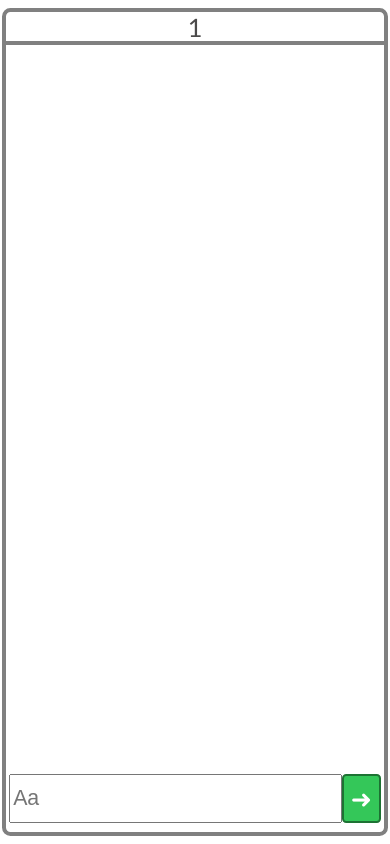
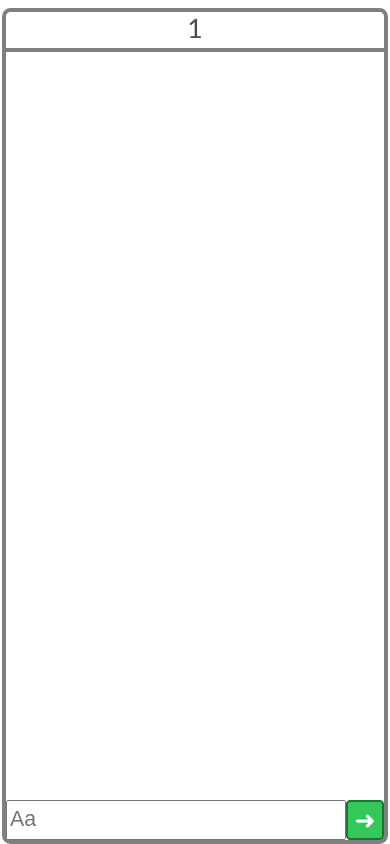
Before and after one commit to U1F928/web-chat-old, a Flask app: page /1 in a window 390 px wide. Run offline with Flask 2, Linux system fonts and the light colour scheme; some libraries are stand-ins or nearby versions.

Commit message:
refactored CSS, removed media queries

```diff
--- a/web_chat/static/chat/chat.css
+++ b/web_chat/static/chat/chat.css
@@ -5,10 +5,12 @@ body
 }
 #chat
 {
-	height: 98vh;
+	height: 99%;
+	width: 99%;
+	position: fixed;
 	box-sizing: border-box;
 	display: grid;
-	grid-template-rows: 4% auto 8%;
+	grid-template-rows: 30pt auto 30pt;
 	background-color: #fff;
 	font-family: "Calibri", "Roboto", sans-serif;
 	border: 0.5vh solid grey;
@@ -18,28 +20,14 @@ body
 	margin-left: 0.5vw;
 	margin-right: 0.5vw;
 }
-@media only screen and (max-height: 600px)
-{
-	#chat
-	{
-		grid-template-rows: 4% auto 8%;
-	}
-}
-@media only screen and (max-height: 330px)
-{
-	#chat
-	{
-		grid-template-rows: 4% auto 15%;
-	}
-}
 #room-name
 {
 	overflow: hidden;
 	border-bottom: 0.5vh solid grey;
 	color: rgb(75, 74, 74);
 	text-align: center;
-	font-size: 3vh;
 	word-break: break-all;
+	font-size: 20pt;
 }
 #comment-section
 {
@@ -68,12 +56,8 @@ body
 }
 #send-comment
 {
-	margin: 0.2rem;
-	overflow: hidden;
-	margin-top: 1vh;
-	margin-bottom: 1vh;
 	display: grid;
-	grid-template-columns: auto 10vw;
+	grid-template-columns: auto 10%;
 	word-wrap: break-word;
 }
 #comment-form
```
